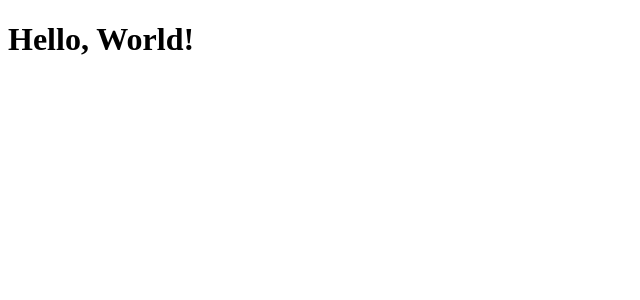
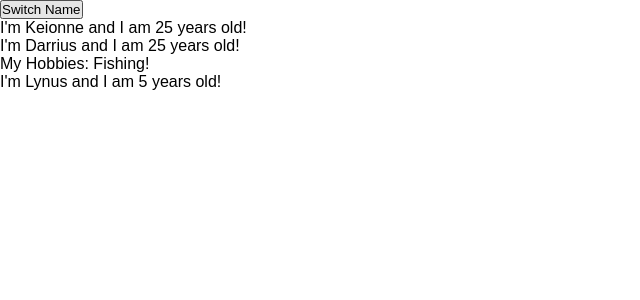
Before and after one commit to KeionneDerousselle/react-udemy-max, a React app: page / in a window 1280 px wide. Shown: the top 300 px of the page, without its empty margins (0-640 px from the left). Built offline with nearby package versions, Linux system fonts and the light colour scheme.

Commit message:
fixing eslintrc and adding some initial components

```diff
--- a/package.json
+++ b/package.json
@@ -56,6 +56,7 @@
     "eslint": "^6.8.0",
     "eslint-friendly-formatter": "^4.0.1",
     "eslint-loader": "^3.0.3",
+    "eslint-plugin-babel": "^5.3.0",
     "eslint-plugin-jsx-a11y": "^6.2.3",
     "eslint-plugin-react": "^7.19.0",
     "file-loader": "^6.0.0",
--- a/src/App.js
+++ b/src/App.js
@@ -1,9 +1,28 @@
 import React, { Component } from 'react'
+import Person from './Person/Person'
 
 class App extends Component {
+  state = {
+    persons: [ { name: 'Keionne', age: 25 }, { name: 'Darrius', age: 25 }, { name: 'Lynus', age: 5 } ]
+  }
+
+  switchNameHandler = () => {
+    this.setState({
+      persons: this.state.persons.map(p => ({
+        name: p.name,
+        age: Math.floor(Math.random() * 100)
+      }))
+    })
+  }
+
   render() {
     return (
-      <h1>Hello, World!</h1>
+      <div>
+        <button onClick={this.switchNameHandler}>Switch Name</button>
+        <Person name={this.state.persons[0].name} age={this.state.persons[0].age} />
+        <Person name={this.state.persons[1].name} age={this.state.persons[1].age}>My Hobbies: Fishing!</Person>
+        <Person name={this.state.persons[2].name} age={this.state.persons[2].age} />
+      </div>
     )
   }
 }
--- /dev/null
+++ b/src/Person/Person.js
@@ -0,0 +1,11 @@
+/* eslint-disable react/prop-types */
+import React from 'react'
+
+const person = ({ name, age, children }) => (
+    <div>
+      <p>I&apos;m { name } and I am { age } years old!</p>
+      <p>{ children }</p>
+    </div>
+  )
+
+export default person
--- /dev/null
+++ b/src/index.css
@@ -0,0 +1,12 @@
+html {
+  /* font-size: 10px; */
+  font-family: Arial, Helvetica, sans-serif;
+}
+
+*,
+*:before,
+*:after {
+  margin: 0;
+  padding: 0;
+  box-sizing: border-box;
+}
--- a/src/index.js
+++ b/src/index.js
@@ -1,5 +1,6 @@
 import React from 'react'
 import ReactDOM from 'react-dom'
 import App from './App'
+import './index.css'
 
 ReactDOM.render(<App />, document.getElementById('app'))
--- a/webpack.dev.js
+++ b/webpack.dev.js
@@ -24,7 +24,7 @@ module.exports = merge(common, {
         exclude: /(node_modules)/,
         options: {
           formatter: require('eslint-friendly-formatter'),
-          emitError: true,
+          // emitError: true,
           failOnError: true
         }
       }
```
Also changed, not shown: .eslintrc.js, 1 other file (tests, documents, lock files or other folders).
